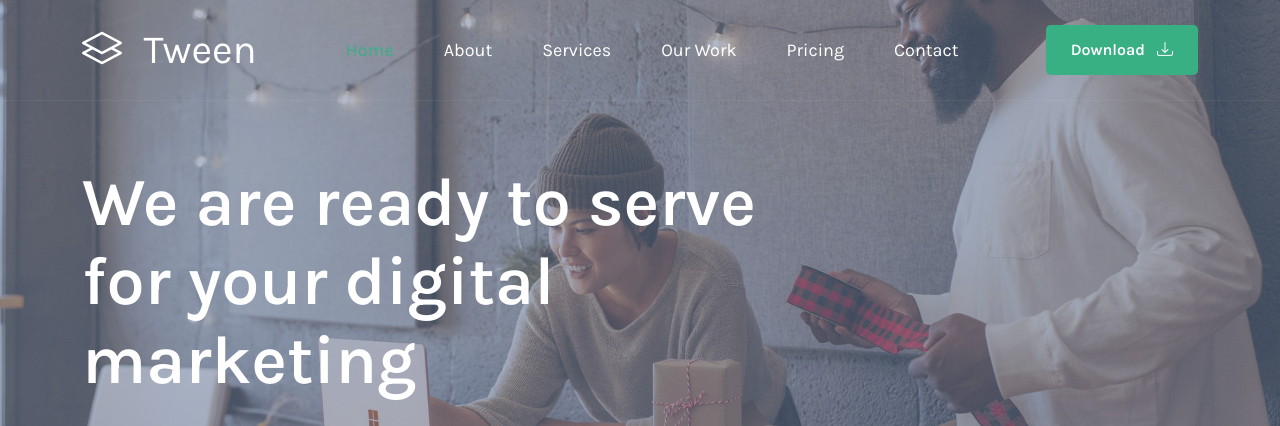
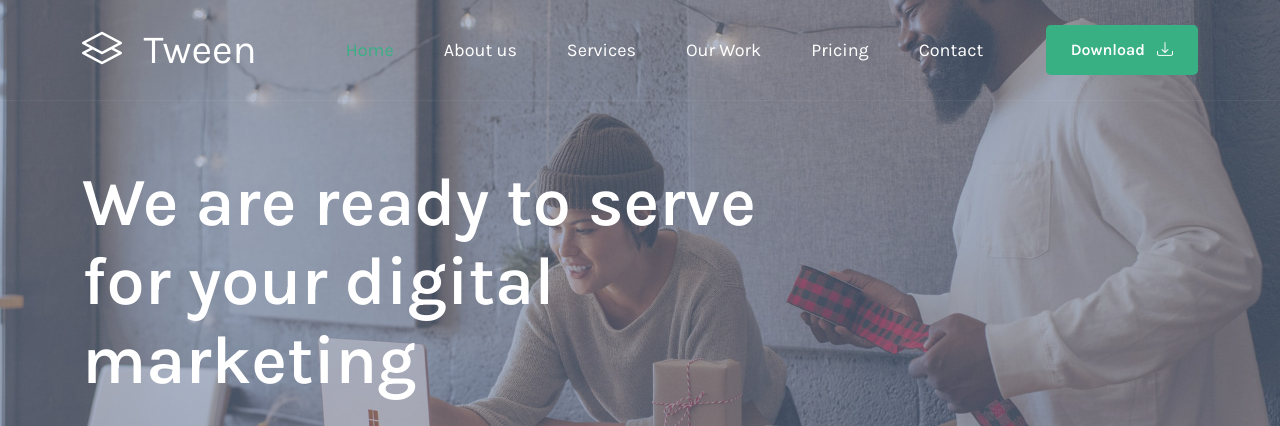
Before and after one commit to vinod-einfochips/Tween-Demo, a plain HTML site: page index.html in a window 1280 px wide. Shown: the top 426 px of the page. Drawn offline with Linux system fonts and the light colour scheme.

Commit message:
Update index.html

```diff
--- a/index.html
+++ b/index.html
@@ -53,7 +53,7 @@
                         </li>
 
                         <li class="nav-item">
-                            <a class="nav-link" href="#section_2">About</a>
+                            <a class="nav-link" href="#section_2">About us</a>
                         </li>
 
                         <li class="nav-item">
```
